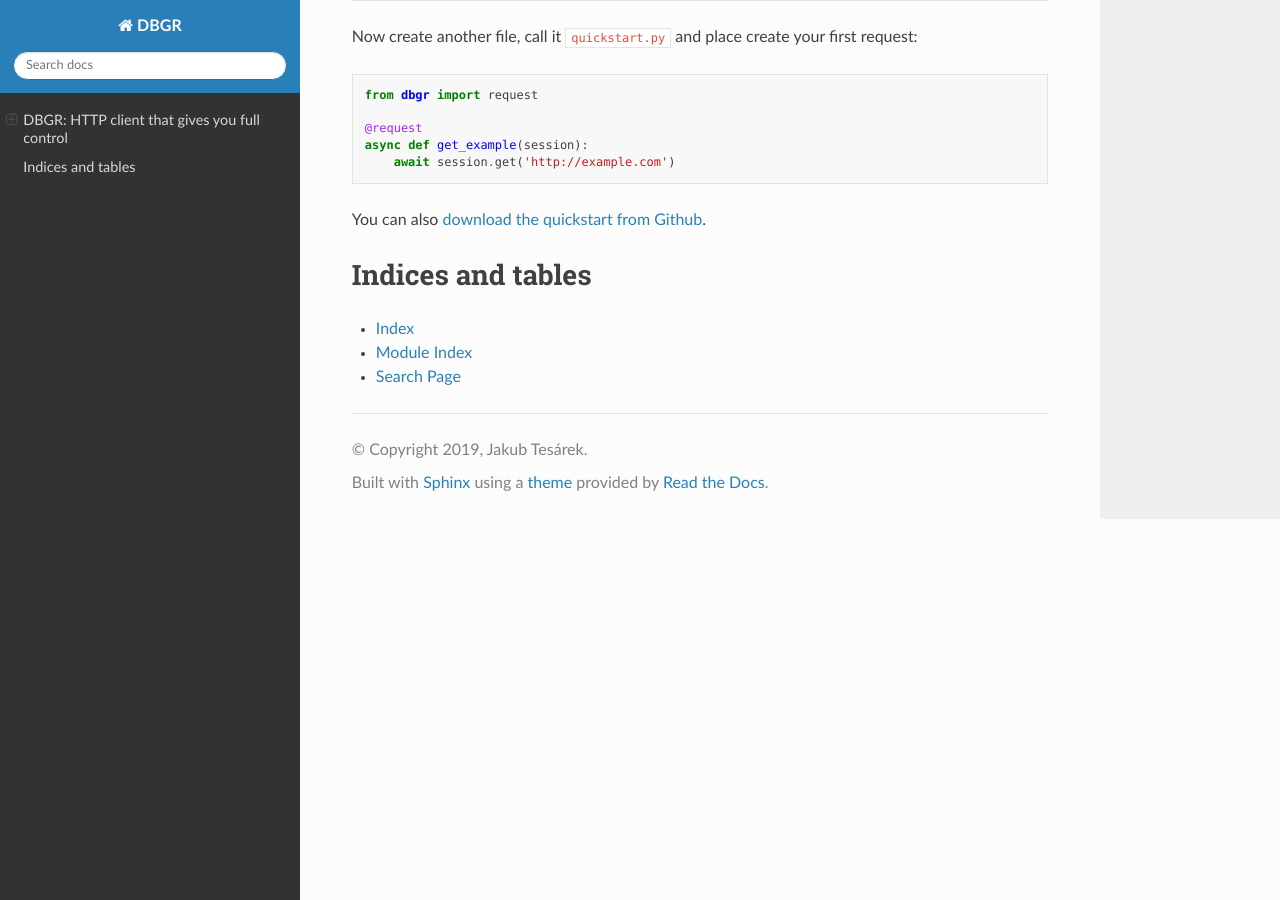
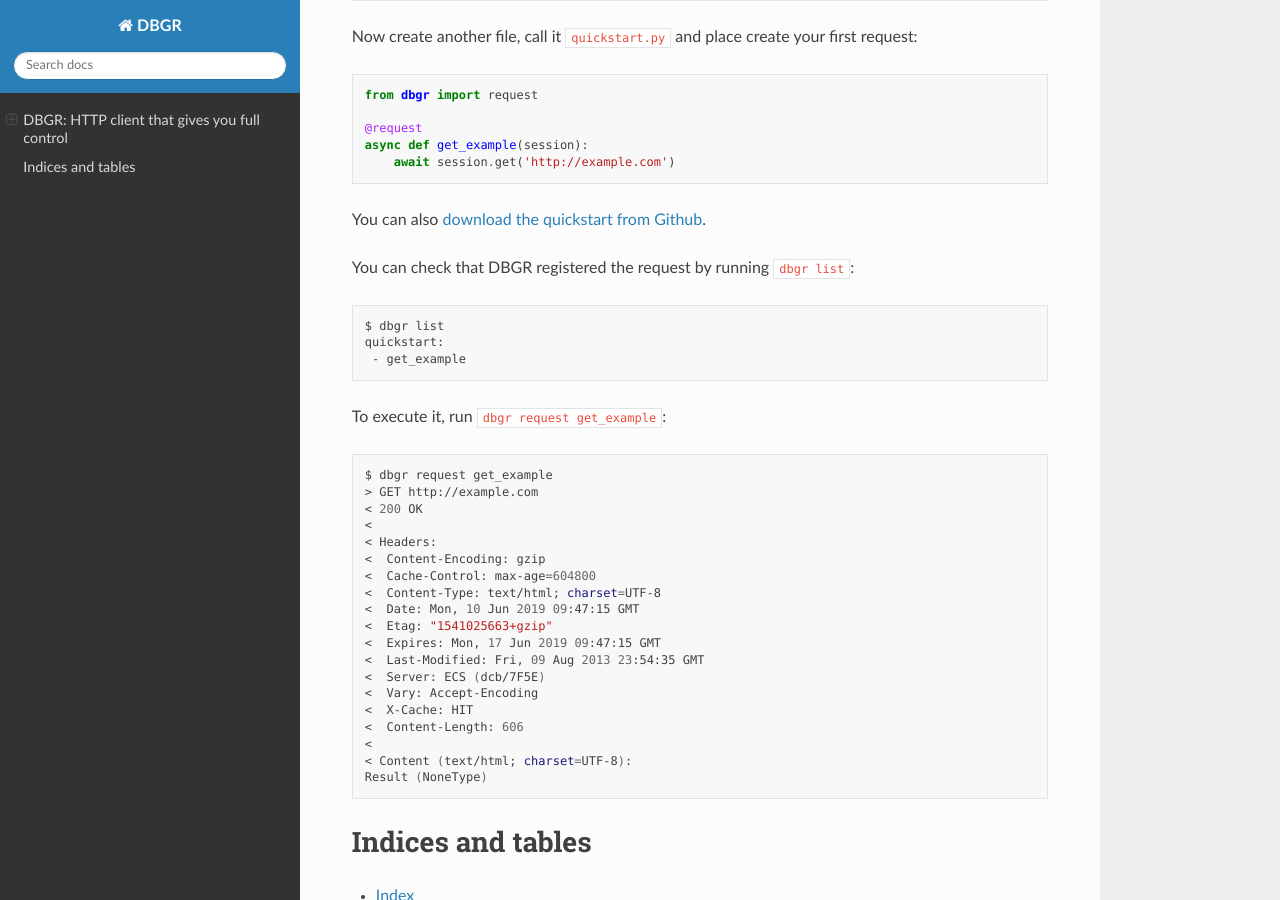
Before and after one commit to JakubTesarek/dbgr, a Sphinx documentation site: the page built from docs/source/index.rst, in a window 1280 px wide and 900 px high, scrolled down 811 px. Built offline with Sphinx 7.4.7 and the Read the Docs theme 2.0.0, drawn with Linux system fonts in a browser that asks for light colours.

Commit message:
finish quickstart documentation

```diff
--- a/docs/source/index.rst
+++ b/docs/source/index.rst
@@ -57,12 +57,42 @@
 
 .. _download the quickstart from github: https://github.com/JakubTesarek/dbgr/tree/master/examples/quickstart
 
+You can check that DBGR registered the request by running ``dbgr list``:
+
+.. code-block:: bash
+
+    $ dbgr list
+    quickstart:
+     - get_example
+
+To execute it, run ``dbgr request get_example``:
+
+.. code-block:: bash
+
+    $ dbgr request get_example
+    > GET http://example.com
+    < 200 OK
+    <
+    < Headers:
+    <  Content-Encoding: gzip
+    <  Cache-Control: max-age=604800
+    <  Content-Type: text/html; charset=UTF-8
+    <  Date: Mon, 10 Jun 2019 09:47:15 GMT
+    <  Etag: "1541025663+gzip"
+    <  Expires: Mon, 17 Jun 2019 09:47:15 GMT
+    <  Last-Modified: Fri, 09 Aug 2013 23:54:35 GMT
+    <  Server: ECS (dcb/7F5E)
+    <  Vary: Accept-Encoding
+    <  X-Cache: HIT
+    <  Content-Length: 606
+    <
+    < Content (text/html; charset=UTF-8):
+    Result (NoneType)
 
 
 .. toctree::
    :maxdepth: 2
    :caption: Contents:
-
 
 
 Indices and tables
```
